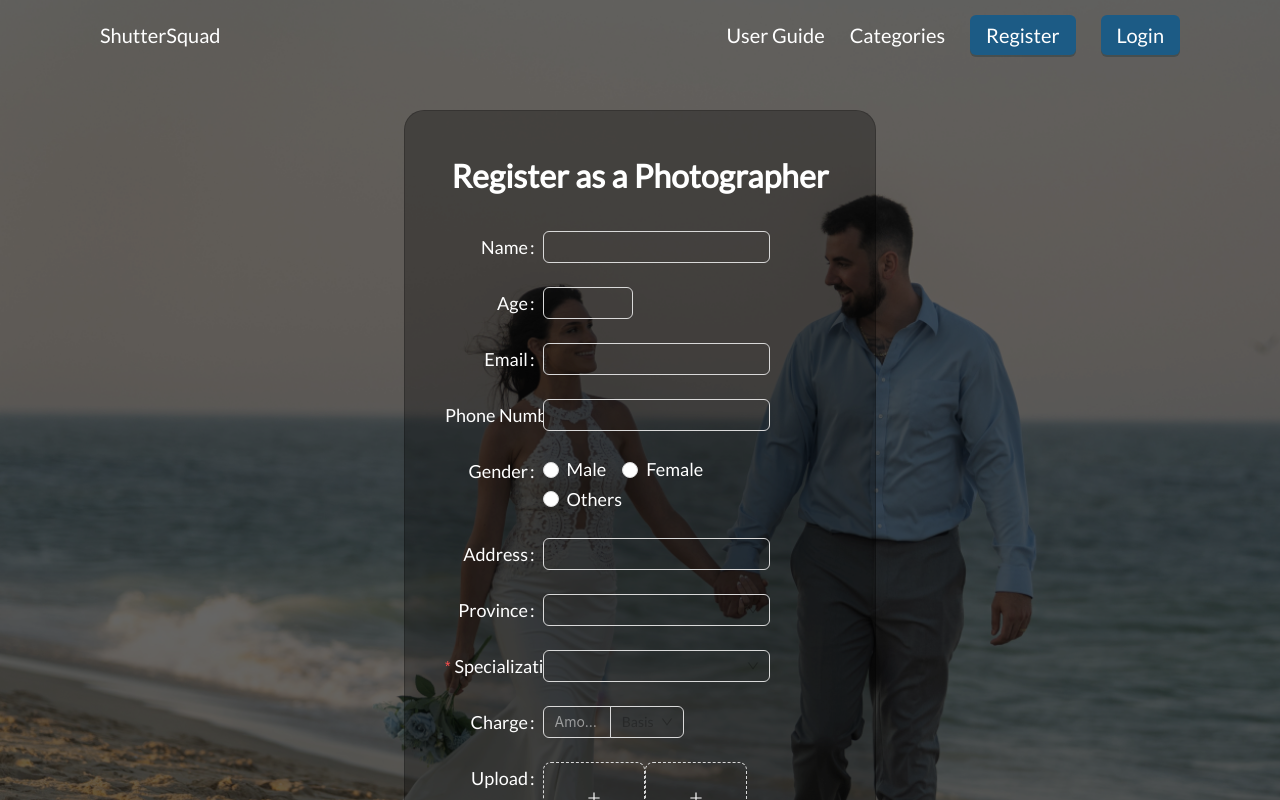
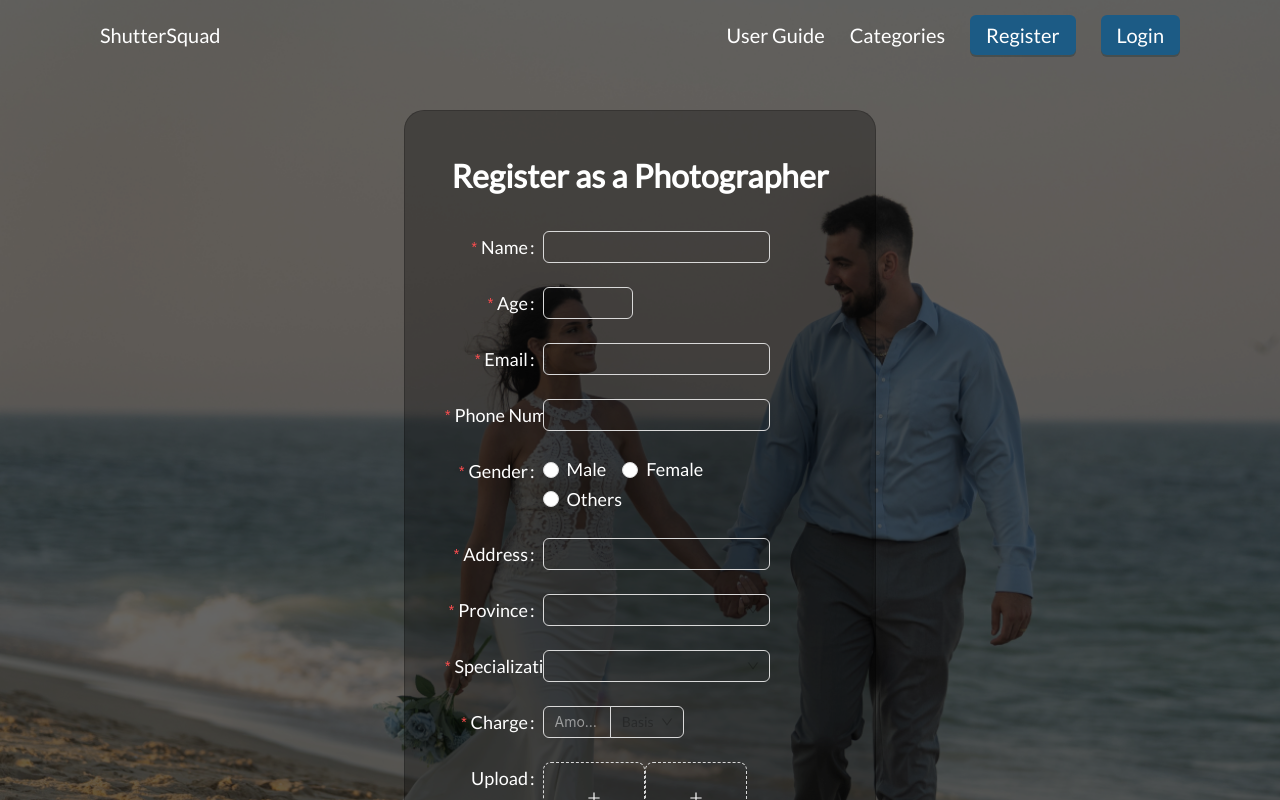
Before and after one commit to Shuffle10/ShutterSquad, a React (Vite) app: page /ShutterSquad/register in a window 1280 px wide. Shown: the top 800 px of the page. Built offline with nearby package versions, Linux system fonts and the light colour scheme.

Commit message:
Registration Form Validation and POST request

```diff
--- a/src/components/Register.jsx
+++ b/src/components/Register.jsx
@@ -1,10 +1,11 @@
 import { Form, Input, InputNumber, Radio, Select, Upload, Button} from "antd";
 import { PlusOutlined,  } from '@ant-design/icons';
-import { Link} from "react-router-dom";
+import { Link, useNavigate} from "react-router-dom";
 import bannerImage from "/images/Banner/banner.jpeg"
 import styled from "styled-components";
-import { useState } from "react";
+import { useState, useHis } from "react";
 import { registerPhotographer } from "../services/clientAPI";
+
 
 
 const layout = {
@@ -12,12 +13,7 @@ const layout = {
     wrapperCol: { span: 14 },
   };
 
-const rules = [
-    {
-    required: true,
-    message: 'This field is required',
-    }
-]
+
 
 const FormWrapper = styled.div`
     background-image: url(${bannerImage});
@@ -73,6 +69,8 @@ const StyledForm = styled.div`
 `
 const RegisterPhotographer = () => {
 
+    const navigate = useNavigate()
+
     const defaultValue = {
         name: "",
         email: "",
@@ -81,12 +79,23 @@ const RegisterPhotographer = () => {
         gender: "",
     }
 
+    const rules = [
+        {
+        required: true,
+        message: 'This field is required',
+        },
+    ]
+
 
     const handleSubmit = async ()=>{
+        form.validateFields();
+        console.log("Submit")
         setLoading(true)
+        console.log(loading)
         const user = {fullName, age, email, phone, gender, specialization, address, province, amount, basis}
         await registerPhotographer(user);
         setLoading(false)
+        navigate('/')
     }
 
     const [fullName, setName] = useState('');
@@ -101,39 +110,41 @@ const RegisterPhotographer = () => {
     const [basis, setBasis] = useState('');
 
     const [loading, setLoading] = useState(false)
-
+    const [form] = Form.useForm();
 
 
     return (
         <FormWrapper>
         <StyledForm>
             <Form
+            form={form}
             {...layout}
+            onFinish={handleSubmit}
             >
             <h3>  Register as a Photographer</h3>
-                <Form.Item label="Name" rules={rules}>
+                <Form.Item label="Name"  rules={rules} name="name">
                 <Input value={fullName} onChange={(e)=>setName(e.target.value)}/>
                 </Form.Item>
-                <Form.Item label="Age" rules={rules}>
+                <Form.Item label="Age" rules={rules} name="age">
                 <InputNumber min={16} max={80} value={age} onChange={(e)=>setAge(e)}/>
                 </Form.Item>
-                <Form.Item label="Email" rules={rules}>
+                <Form.Item label="Email" rules={rules} name="email">
                 <Input name="email" value={email} onChange={(e)=>setEmail(e.target.value)}/>
                 </Form.Item>
-                <Form.Item label="Phone Number" rules={rules}>
+                <Form.Item label="Phone Number" rules={rules} name="phone">
                 <Input value={phone} onChange={(e)=>setPhone(e.target.value)} name="phone"/>
                 </Form.Item>
-                <Form.Item label="Gender" rules={rules}>
+                <Form.Item label="Gender" rules={rules} name="gender">
                 <Radio.Group value={gender} onChange={(e)=>setGender(e.target.value)} name="gender">
                     <Radio value="male"> Male </Radio>
                     <Radio value="female"> Female </Radio>
                     <Radio value="others"> Others </Radio>
                 </Radio.Group>
                 </Form.Item>
-                <Form.Item label="Address" rules={rules}>
+                <Form.Item label="Address" rules={rules} name="address">
                 <Input value={address} onChange={(e)=>setAddress(e.target.value)} name="address"/>
                 </Form.Item>
-                <Form.Item label="Province" rules={rules}>
+                <Form.Item label="Province" rules={rules} name="province">
                 <Select value={province} onChange={(e)=>setProvince(e)}>
                     <Select.Option value="sudurpaschim">Sudurpaschim</Select.Option>
                     <Select.Option value="karnali">Karnali</Select.Option>
@@ -152,10 +163,10 @@ const RegisterPhotographer = () => {
                     <Select.Option value="both">Both</Select.Option>
                 </Select>
                 </Form.Item>
-                <Form.Item label="Charge" rules={rules}>
+                <Form.Item label="Charge" name="charge" rules={rules}>
                 <Input.Group compact>
                 <Form.Item
-                    name={['charge', 'amount']}
+                    name={["charge","amount"]}
                     noStyle
                     >
                 <InputNumber
@@ -169,7 +180,7 @@ const RegisterPhotographer = () => {
                     />
                 </Form.Item>
                     <Form.Item
-                    name={['charge', 'basis']}
+                    name={["charge","basis"]}
                     noStyle
                     >
                     <Select placeholder="Basis" value={basis} onChange={(e)=>setBasis(e)}>
@@ -195,7 +206,7 @@ const RegisterPhotographer = () => {
                 </Form.Item>
 
                 <Form.Item wrapperCol={{ ...layout.wrapperCol, offset: 5 }}>
-                <Button block type="primary" htmlType="submit" onClick={handleSubmit}>
+                <Button block type="primary" htmlType="submit" loading={loading}>
                     Register
                 </Button>
                 </Form.Item>
--- a/src/services/clientAPI.js
+++ b/src/services/clientAPI.js
@@ -1,11 +1,11 @@
 import axios from "axios";
 
-const URL = "";
+const URL = "http://localhost:8000";
 
 export const registerPhotographer = async (data) => {
   try {
-    return await axios.post(`${URL}/add`, data);
+    return await axios.post(`${URL}/register`, data);
   } catch (error) {
-    throw error("Cant connect to the API");
+    throw Error("Cant connect to the API");
   }
 };
```
